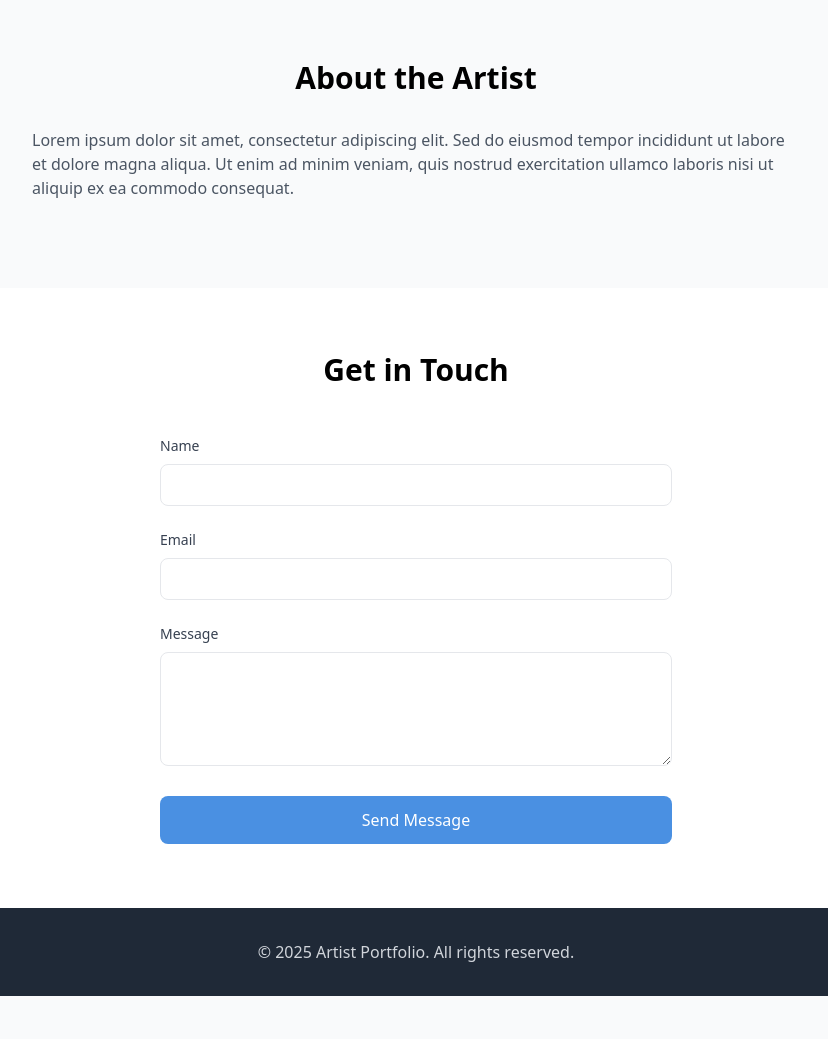
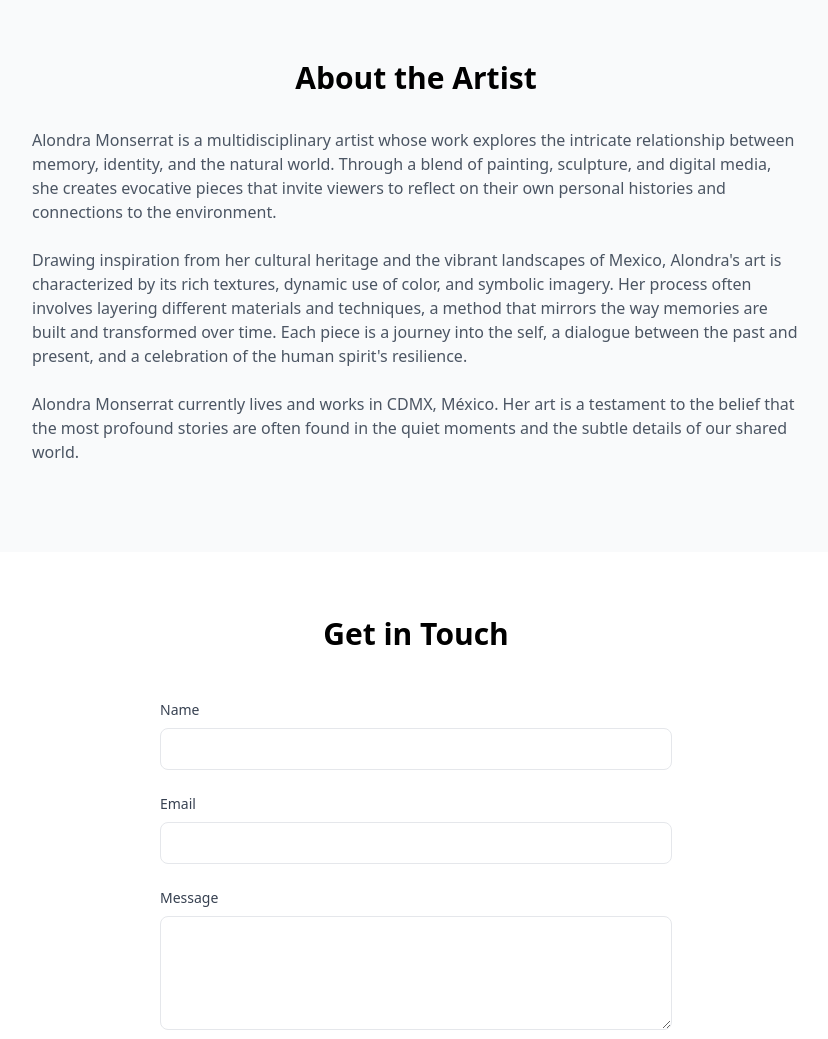
Before and after one commit to roco19/alondra-portfolio, a website: page src/index.html in a window 1280 px wide. Shown: the part 1140-2179 px from the top of the page, without its empty margins (224-1052 px from the left). Before the commit the page ends 2136 px from the top, so only its background shows below. Drawn offline with nearby package versions, Linux system fonts and the light colour scheme; files that its build step writes are made by us from their sources.

Commit message:
Add artist info (draft)

```diff
--- a/src/index.html
+++ b/src/index.html
@@ -1,5 +1,6 @@
 <!DOCTYPE html>
 <html lang="en" class="light">
+
 <head>
   <meta charset="UTF-8">
   <meta name="viewport" content="width=device-width, initial-scale=1.0">
@@ -7,28 +8,35 @@
   <title>Artist Portfolio</title>
   <link href="css/output.css" rel="stylesheet">
 </head>
+
 <body class="bg-gray-50 dark:bg-gray-900 transition-colors">
   <!-- Header -->
   <header class="bg-white dark:bg-gray-800 shadow-md fixed w-full z-10">
     <nav class="container mx-auto px-4 py-4 flex justify-between items-center">
-            <h1 class="text-2xl font-bold text-primary dark:text-white">Artist Portfolio</h1>
+      <h1 class="text-2xl font-bold text-primary dark:text-white">Alondra Monserrat</h1>
       <button class="md:hidden" id="menuButton" aria-label="Toggle menu">
         <svg class="w-6 h-6" fill="none" stroke="currentColor" viewBox="0 0 24 24">
-                    <path stroke-linecap="round" stroke-linejoin="round" stroke-width="2" d="M4 6h16M4 12h16M4 18h16"/>
+          <path stroke-linecap="round" stroke-linejoin="round" stroke-width="2" d="M4 6h16M4 12h16M4 18h16" />
         </svg>
       </button>
       <ul class="hidden md:flex space-x-8 items-center">
-                <li><a href="#home" class="text-gray-700 dark:text-gray-300 hover:text-secondary dark:hover:text-secondary">Home</a></li>
-                <li><a href="#gallery" class="text-gray-700 dark:text-gray-300 hover:text-secondary dark:hover:text-secondary">Gallery</a></li>
-                <li><a href="#about" class="text-gray-700 dark:text-gray-300 hover:text-secondary dark:hover:text-secondary">About</a></li>
-                <li><a href="#contact" class="text-gray-700 dark:text-gray-300 hover:text-secondary dark:hover:text-secondary">Contact</a></li>
+        <li><a href="#home"
+            class="text-gray-700 dark:text-gray-300 hover:text-secondary dark:hover:text-secondary">Home</a></li>
+        <li><a href="#gallery"
+            class="text-gray-700 dark:text-gray-300 hover:text-secondary dark:hover:text-secondary">Gallery</a></li>
+        <li><a href="#about"
+            class="text-gray-700 dark:text-gray-300 hover:text-secondary dark:hover:text-secondary">About</a></li>
+        <li><a href="#contact"
+            class="text-gray-700 dark:text-gray-300 hover:text-secondary dark:hover:text-secondary">Contact</a></li>
         <li>
-                    <button id="themeToggle" class="p-2 rounded-full hover:bg-gray-100 dark:hover:bg-gray-700" aria-label="Toggle theme">
+          <button id="themeToggle" class="p-2 rounded-full hover:bg-gray-100 dark:hover:bg-gray-700"
+            aria-label="Toggle theme">
             <svg class="w-6 h-6 hidden dark:block" fill="currentColor" viewBox="0 0 20 20">
-                            <path d="M10 2a1 1 0 011 1v1a1 1 0 11-2 0V3a1 1 0 011-1zm4 8a4 4 0 11-8 0 4 4 0 018 0zm-.464 4.95l.707.707a1 1 0 001.414-1.414l-.707-.707a1 1 0 00-1.414 1.414zm2.12-10.607a1 1 0 010 1.414l-.706.707a1 1 0 11-1.414-1.414l.707-.707a1 1 0 011.414 0zM17 11a1 1 0 100-2h-1a1 1 0 100 2h1zm-7 4a1 1 0 011 1v1a1 1 0 11-2 0v-1a1 1 0 011-1zM5.05 6.464A1 1 0 106.465 5.05l-.708-.707a1 1 0 00-1.414 1.414l.707.707zm1.414 8.486l-.707.707a1 1 0 01-1.414-1.414l.707-.707a1 1 0 011.414 1.414zM4 11a1 1 0 100-2H3a1 1 0 000 2h1z"/>
+              <path
+                d="M10 2a1 1 0 011 1v1a1 1 0 11-2 0V3a1 1 0 011-1zm4 8a4 4 0 11-8 0 4 4 0 018 0zm-.464 4.95l.707.707a1 1 0 001.414-1.414l-.707-.707a1 1 0 00-1.414 1.414zm2.12-10.607a1 1 0 010 1.414l-.706.707a1 1 0 11-1.414-1.414l.707-.707a1 1 0 011.414 0zM17 11a1 1 0 100-2h-1a1 1 0 100 2h1zm-7 4a1 1 0 011 1v1a1 1 0 11-2 0v-1a1 1 0 011-1zM5.05 6.464A1 1 0 106.465 5.05l-.708-.707a1 1 0 00-1.414 1.414l.707.707zm1.414 8.486l-.707.707a1 1 0 01-1.414-1.414l.707-.707a1 1 0 011.414 1.414zM4 11a1 1 0 100-2H3a1 1 0 000 2h1z" />
             </svg>
             <svg class="w-6 h-6 dark:hidden" fill="currentColor" viewBox="0 0 20 20">
-                            <path d="M17.293 13.293A8 8 0 016.707 2.707a8.001 8.001 0 1010.586 10.586z"/>
+              <path d="M17.293 13.293A8 8 0 016.707 2.707a8.001 8.001 0 1010.586 10.586z" />
             </svg>
           </button>
         </li>
@@ -50,7 +58,8 @@
     <div class="container mx-auto px-4">
       <div class="max-w-3xl mx-auto text-center">
         <h2 class="text-4xl md:text-5xl font-bold mb-6 dark:text-white">Welcome to My Art Gallery</h2>
-                <p class="text-lg text-gray-600 dark:text-gray-300 mb-8">Exploring the boundaries of creativity through unique artworks</p>
+        <p class="text-lg text-gray-600 dark:text-gray-300 mb-8">Exploring the boundaries of creativity through unique
+          artworks</p>
         <a href="#gallery" class="bg-secondary text-white px-8 py-3 rounded-full hover:bg-opacity-90 transition-colors">
           View Gallery
         </a>
@@ -74,8 +83,21 @@
       <div class="max-w-3xl mx-auto">
         <h2 class="text-3xl font-bold text-center mb-8 dark:text-white">About the Artist</h2>
         <p class="text-gray-600 dark:text-gray-300 mb-6">
-                    Lorem ipsum dolor sit amet, consectetur adipiscing elit. Sed do eiusmod tempor incididunt ut labore et dolore magna aliqua.
-                    Ut enim ad minim veniam, quis nostrud exercitation ullamco laboris nisi ut aliquip ex ea commodo consequat.
+          Alondra Monserrat is a multidisciplinary artist whose work explores the intricate relationship between memory,
+          identity, and the natural world. Through a blend of painting, sculpture, and digital media, she creates
+          evocative pieces that invite viewers to reflect on their own personal histories and connections to the
+          environment.
+        </p>
+        <p class="text-gray-600 dark:text-gray-300 mb-6">
+          Drawing inspiration from her cultural heritage and the vibrant landscapes of Mexico, Alondra's art is
+          characterized by its rich textures, dynamic use of color, and symbolic imagery. Her process often involves
+          layering different materials and techniques, a method that mirrors the way memories are built and transformed
+          over time. Each piece is a journey into the self, a dialogue between the past and present, and a celebration
+          of the human spirit's resilience.
+        </p>
+        <p class="text-gray-600 dark:text-gray-300 mb-6">
+          Alondra Monserrat currently lives and works in CDMX, México. Her art is a testament to the belief that the
+          most profound stories are often found in the quiet moments and the subtle details of our shared world.
         </p>
       </div>
     </div>
@@ -88,17 +110,24 @@
       <form class="max-w-lg mx-auto">
         <div class="mb-6">
           <label for="name" class="block mb-2 text-sm font-medium text-gray-700 dark:text-gray-300">Name</label>
-                    <input type="text" id="name" class="w-full px-4 py-2 border rounded-lg bg-white dark:bg-gray-800 dark:border-gray-600 dark:text-white focus:ring-2 focus:ring-secondary dark:focus:ring-blue-500" required>
+          <input type="text" id="name"
+            class="w-full px-4 py-2 border rounded-lg bg-white dark:bg-gray-800 dark:border-gray-600 dark:text-white focus:ring-2 focus:ring-secondary dark:focus:ring-blue-500"
+            required>
         </div>
         <div class="mb-6">
           <label for="email" class="block mb-2 text-sm font-medium text-gray-700 dark:text-gray-300">Email</label>
-                    <input type="email" id="email" class="w-full px-4 py-2 border rounded-lg bg-white dark:bg-gray-800 dark:border-gray-600 dark:text-white focus:ring-2 focus:ring-secondary dark:focus:ring-blue-500" required>
+          <input type="email" id="email"
+            class="w-full px-4 py-2 border rounded-lg bg-white dark:bg-gray-800 dark:border-gray-600 dark:text-white focus:ring-2 focus:ring-secondary dark:focus:ring-blue-500"
+            required>
         </div>
         <div class="mb-6">
           <label for="message" class="block mb-2 text-sm font-medium text-gray-700 dark:text-gray-300">Message</label>
-                    <textarea id="message" rows="4" class="w-full px-4 py-2 border rounded-lg bg-white dark:bg-gray-800 dark:border-gray-600 dark:text-white focus:ring-2 focus:ring-secondary dark:focus:ring-blue-500" required></textarea>
+          <textarea id="message" rows="4"
+            class="w-full px-4 py-2 border rounded-lg bg-white dark:bg-gray-800 dark:border-gray-600 dark:text-white focus:ring-2 focus:ring-secondary dark:focus:ring-blue-500"
+            required></textarea>
         </div>
-                <button type="submit" class="w-full bg-secondary text-white py-3 rounded-lg hover:bg-opacity-90 dark:hover:bg-opacity-80 transition-colors">
+        <button type="submit"
+          class="w-full bg-secondary text-white py-3 rounded-lg hover:bg-opacity-90 dark:hover:bg-opacity-80 transition-colors">
           Send Message
         </button>
       </form>
@@ -108,10 +137,11 @@
   <!-- Footer -->
   <footer class="bg-gray-800 dark:bg-gray-900 text-white py-8">
     <div class="container mx-auto px-4 text-center">
-            <p class="text-gray-300 dark:text-gray-400">&copy; 2025 Artist Portfolio. All rights reserved.</p>
+      <p class="text-gray-300 dark:text-gray-400">&copy; 2025 Alondra Monserrat. All rights reserved.</p>
     </div>
   </footer>
 
   <script src="js/main.js" defer></script>
 </body>
+
 </html>
```
Lines whose indentation alone changed are shown as unchanged.
